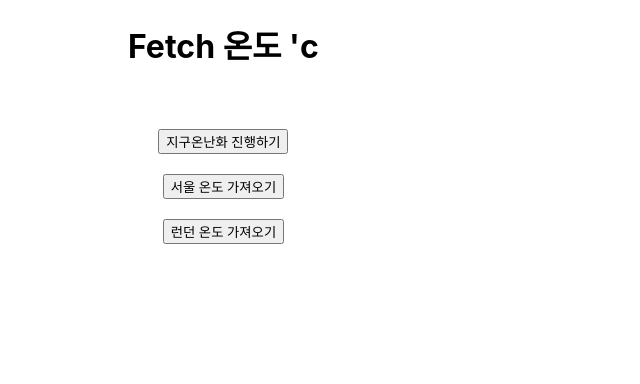
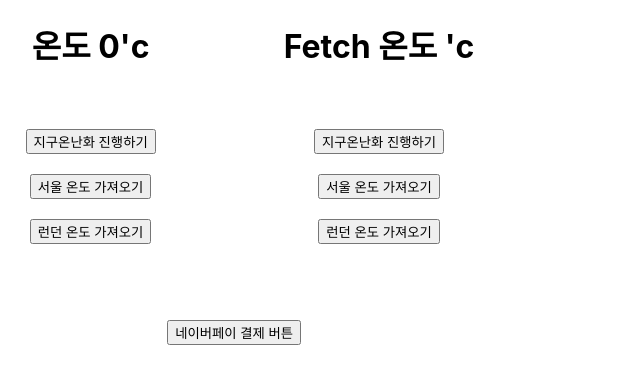
Before and after one commit to tlfzgjadyd/ReactPractice, a React (Create React App) app in the folder solve_problems/: page / in a window 1280 px wide. Shown: the top 384 px of the page, without its empty margins (0-640 px from the left). Built offline with nearby package versions, Linux system fonts and the light colour scheme; no server answers.

Commit message:
네이버페이 가맹점식별키 없어서 일단 전단계까지라도 시도해봄

```diff
--- a/solve_problems/src/App.css
+++ b/solve_problems/src/App.css
@@ -7,6 +7,11 @@
   max-width:50%;
   float:left;
   margin-left:10%;
+}
+.NaverPay{
+  float:left;
+  margin-top:25%;
+  margin-left:-24%;;
 }
 .App {
   text-align: center;
--- a/solve_problems/src/App.js
+++ b/solve_problems/src/App.js
@@ -1,14 +1,15 @@
 import React from 'react';
-import logo from './logo.svg';
 import './App.css';
 import Weather from "./Components/Weather"
 import WeatherByFetch from "./Components/WeatherByFetch"
+import NaverPay from "./Components/NaverPay"
 
 function App() {
   return (
     <div className="App">
-
+      <Weather/>
       <WeatherByFetch/>
+      <NaverPay/>
     </div>
   );
 }
--- /dev/null
+++ b/solve_problems/src/Components/NaverPay.jsx
@@ -0,0 +1,42 @@
+import React, { PureComponent } from 'react';
+import axios from "axios"
+
+class NaverPay extends PureComponent {
+    constructor(){
+        super();
+        this.state={
+            "code":1,
+            "message":2,
+            "body":3
+        }
+        this.payBtnClick=this.payBtnClick.bind(this);
+    }
+    payBtnClick(){
+        axios.get("https://nsp.pay.naver.com/sdk/js/naverpay.min.js",
+       /* "data-client-id"="u86j4ripEt8LRfPGzQ8",
+        "data-mode"="production",
+        "data-merchant-user-key"="가맹점 사용자 식별키",
+        "data-merchant-pay-key"="가맹점 주문 번호",
+        "data-product-name"="상품명을 입력하세요",
+        "data-total-pay-amount"="1000",
+        "data-tax-scope-amount"="1000",
+        "data-tax-ex-scope-amount"="0",
+        "data-return-url"="사용자 결제 완료 후 결제 결과를 받을 URL"*/
+        )
+        .then(console.log("clicked"))
+        .then(response=>{
+            this.setState({code:response.data.code, message:response.data.message, body:response.data.body});
+        })
+    }
+    render() {
+        return (
+            <div className="NaverPay">
+               <input type="button" id="naverPayBtn" value="네이버페이 결제 버튼" onClick={this.payBtnClick}/>
+            </div>
+        ); //onClick에 가운데 대문자 하는거랑
+           //={}하는거는 잘했음
+          //this.함수명 하는것만 추가로 기억하면됨
+    }
+}
+
+export default NaverPay;
```
